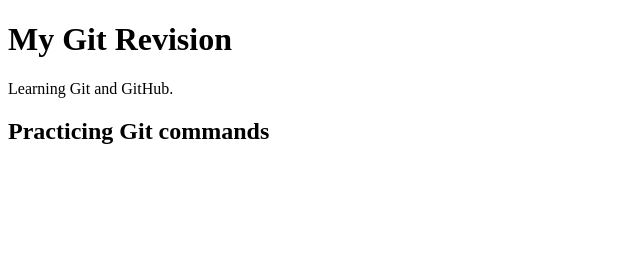
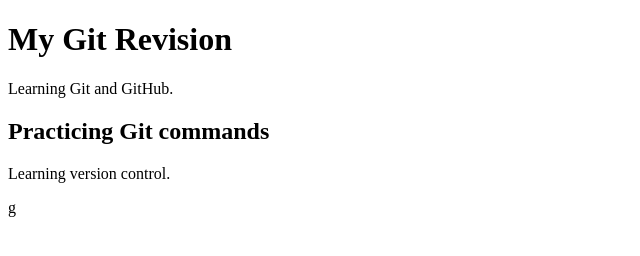
Before and after one commit to ManideepNarla22/coding-revision, a plain HTML site: page index.html in a window 1280 px wide. Shown: the whole page, without its empty margins (0-640 px from the left). Drawn offline with Linux system fonts and the light colour scheme.

Commit message:
Add version control paragraph

```diff
--- a/index.html
+++ b/index.html
@@ -7,5 +7,6 @@
     <h1>My Git Revision</h1>
     <p>Learning Git and GitHub.</p>
     <h2>Practicing Git commands</h2>
+    <p>Learning version control.</p>
 </body>
-</html>
+</html>g
```
